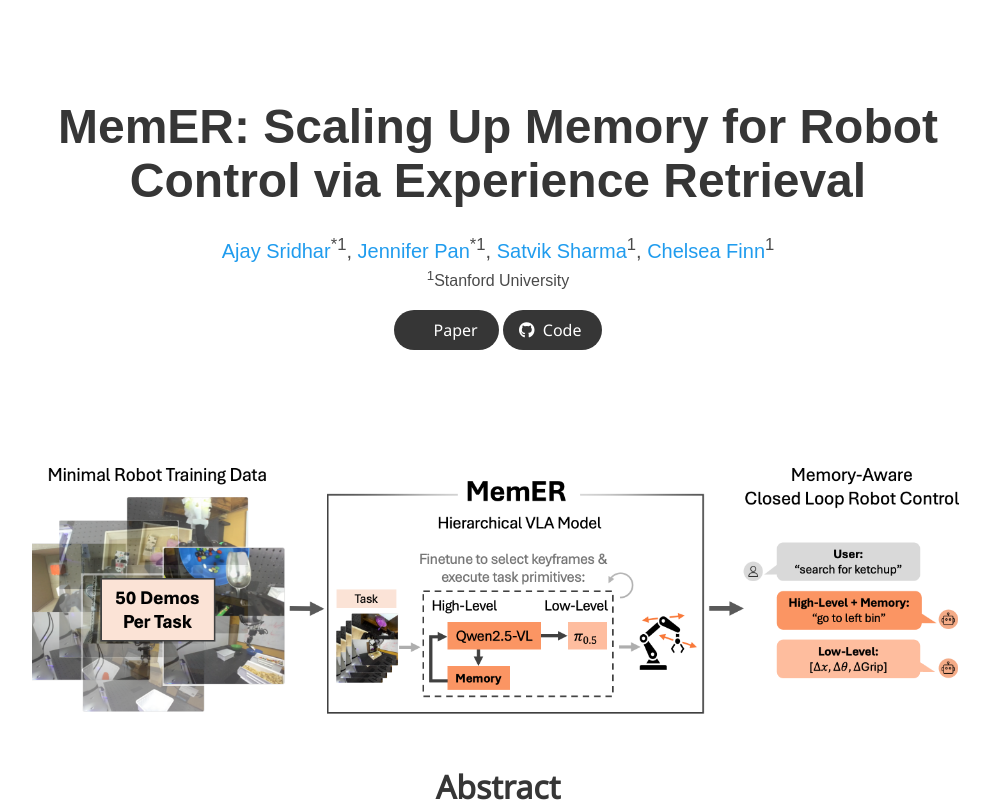
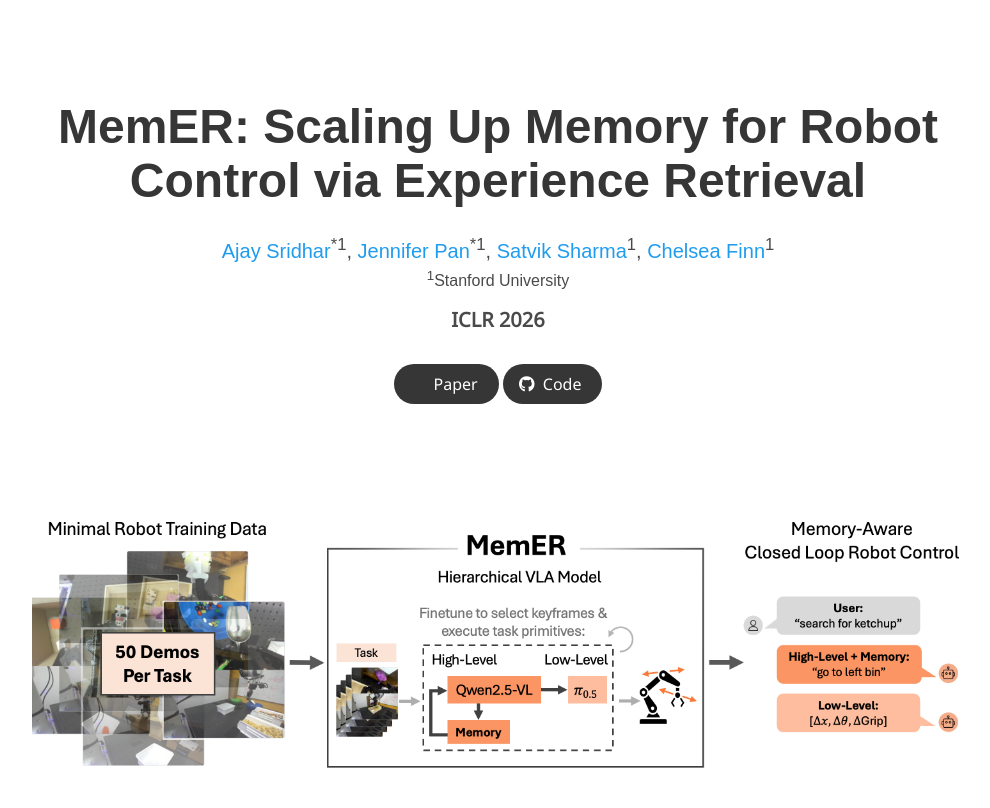
Before and after one commit to jen-pan/memer, a plain HTML site: page index.html in a window 1280 px wide. Shown: the top 808 px of the page, without its empty margins (142-1132 px from the left). Drawn offline with nearby package versions, Linux system fonts and the light colour scheme; some icons are missing; a web font is replaced by a local one.

Commit message:
iclr 2026

```diff
--- a/index.html
+++ b/index.html
@@ -171,6 +171,7 @@
           <div class="is-size-6 publication-authors">
             <span class="author-block"><sup>1</sup>Stanford University</span>
           </div>
+          <p class="is-size-5 has-text-weight-semibold" style="margin-top: 0.75rem; margin-bottom: 0.75rem;">ICLR 2026</p>
           <div class="column has-text-centered">
             <div class="publication-links">
               <span class="link-block">
```
